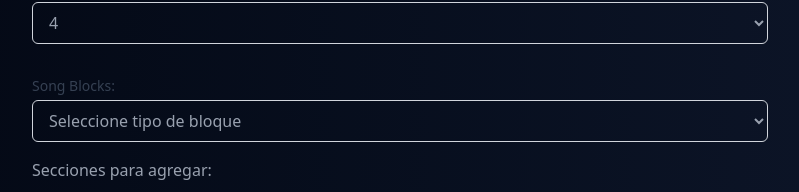
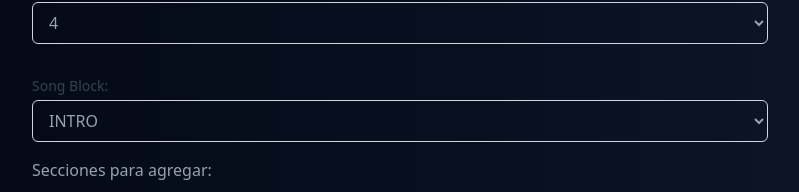
Before and after one commit to horaciodominguez/chordblocks-react-typescript, a React (Vite) app: page /new in a window 1280 px wide. Shown: the part 504-696 px from the top of the page, without its empty margins (240-1039 px from the left). Built offline with nearby package versions, Linux system fonts and the light colour scheme.

Commit message:
Form updates

```diff
--- a/src/components/SongForm.tsx
+++ b/src/components/SongForm.tsx
@@ -127,28 +127,15 @@ export const SongForm = ({handleAddSong}: Props) => {
                     />
                 </div>
                 <div className="mb-4">
-                    <label className="block text-sm font-medium text-gray-700 mb-1" htmlFor="formSongSections">Song Blocks:</label>
-                    <select
-                        ref={selectSection}
-                        id="formSongSections"
-                        defaultValue=""
-                        onChange={handleAddSection}
-                        className="w-full border border-gray-300 px-3 py-2 rounded-md focus:outline-none focus:ring-2 focus:ring-indigo-500"
-                    >
-                        <option value="">Seleccione tipo de bloque</option>
-                        {
-                            SECTION_OPTIONS.map(
-                                section => (<option key={section}>{section}</option>)
-                            )
-                        }
-                    </select>
 
-                    {/* <Select
+                    <Select
                         name="formSongSections"
                         label="Song Block"
                         onChange={handleAddSection}
                         options={SECTION_OPTIONS}
-                    /> */}
+                        defaultValue=""
+                        ref={selectSection}
+                    />
 
                     {
                         <div className="py-4">
--- a/src/components/ui/Select.tsx
+++ b/src/components/ui/Select.tsx
@@ -3,21 +3,25 @@
 type Props = {
     name: string,
     label: string,
-    value: number,
-    onChange: React.ChangeEventHandler<HTMLSelectElement>,
     options: Array<string | number>
+
+    value?: number,
+    onChange?: (e: React.ChangeEvent<HTMLSelectElement>) => void,
+    defaultValue?: string,
+    ref?: React.Ref<HTMLSelectElement>
+
 }
 
-export const Select = ({name, label, value, onChange, options}: Props) => {
+export const Select = ({name, label, options, value, onChange, defaultValue, ref }: Props) => {
+    const isControlled = value !== undefined && onChange !== undefined
     return (
         <>
             <label className="block text-sm font-medium text-gray-700 mb-1" htmlFor="beatsPerMeasure">{label}:</label>
             <select
                 name={name}
                 id={name}
-
-                value={value}
                 onChange={onChange}
+                { ...(isControlled) ? {value} : { defaultValue, ref} }
                 className="w-full border border-gray-300 px-3 py-2 rounded-md focus:outline-none focus:ring-2 focus:ring-indigo-500"
                 >
                 {
--- a/src/types/song.ts
+++ b/src/types/song.ts
@@ -35,7 +35,7 @@ export const SECTION_OPTIONS = [
   "BRIDGE",
   "INSTRUMENTAL",
   "OUTRO"
-] as const
+]
 
 export type SectionType = typeof SECTION_OPTIONS[number]
 
```
Lines whose indentation alone changed are shown as unchanged.
